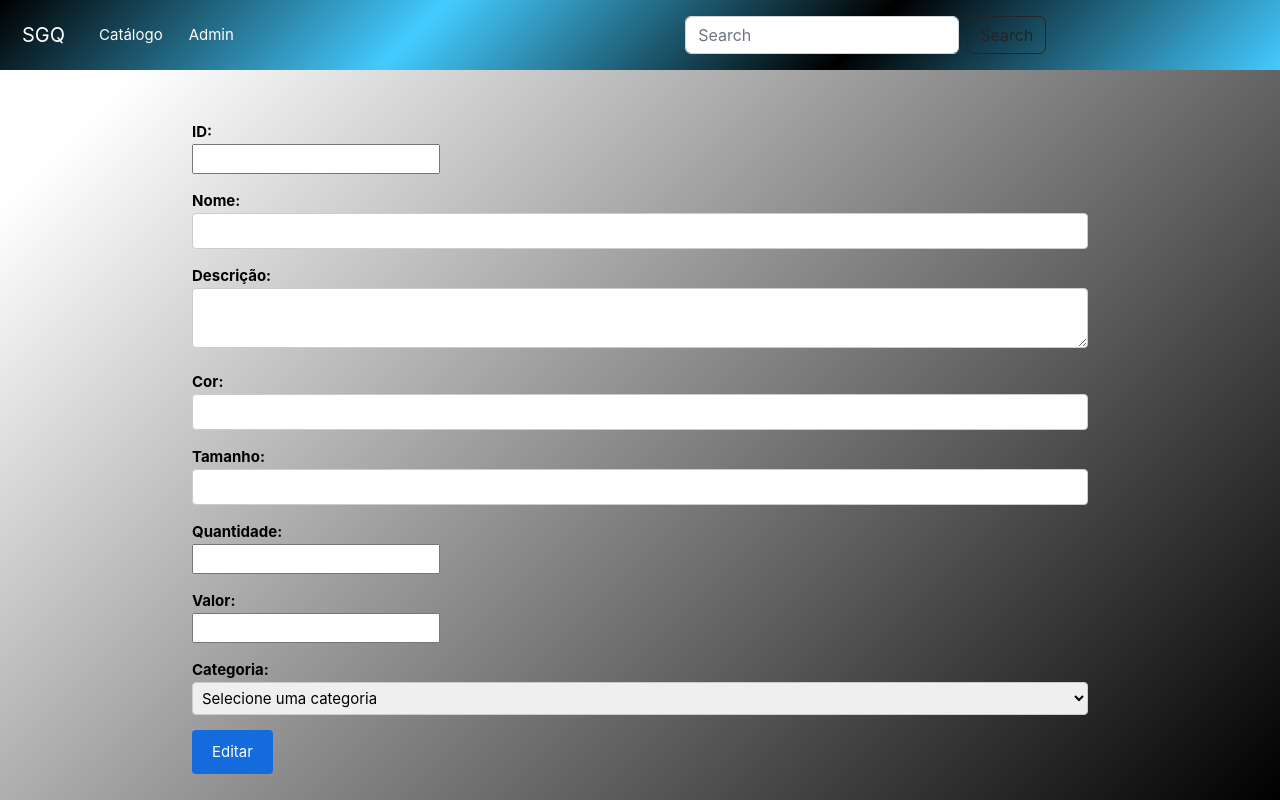
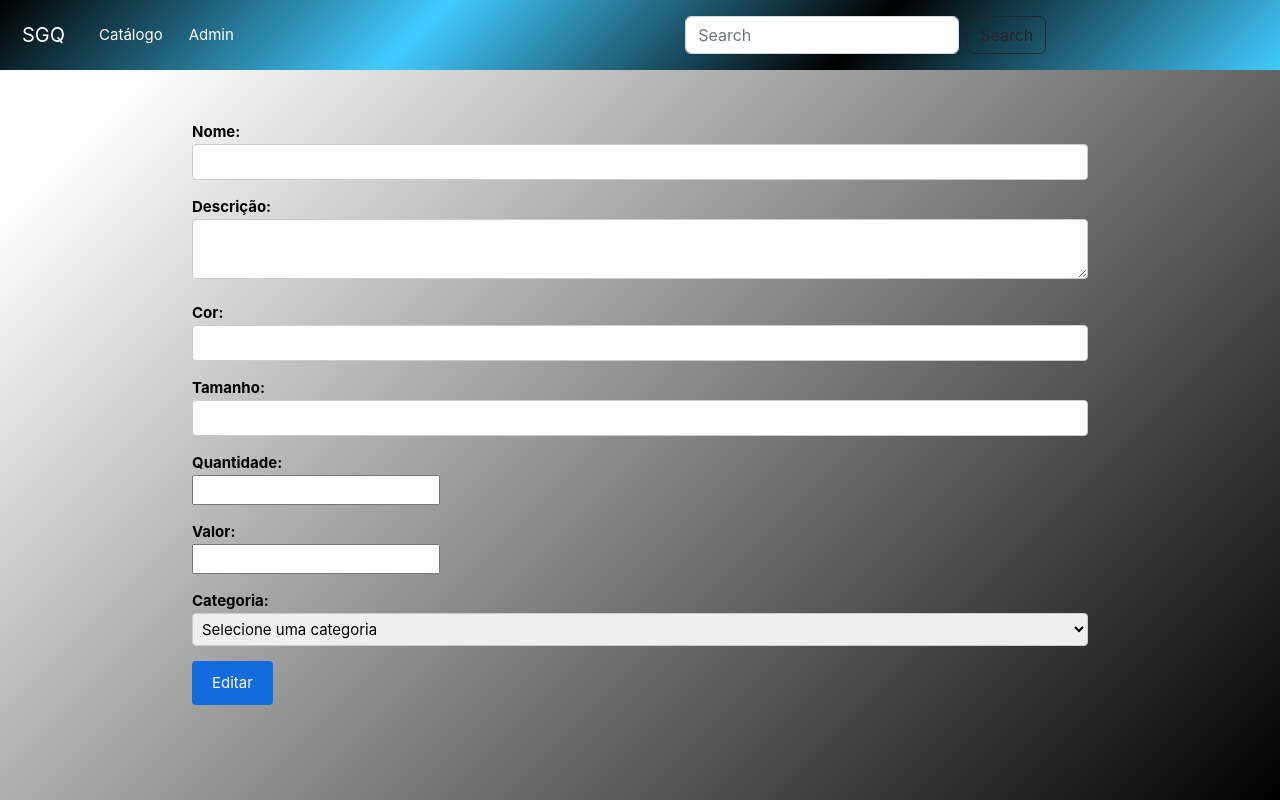
Before and after one commit to IgorAFrancozo/SGQ-Front, a Vue app: page /admin/editar/1 in a window 1280 px wide. Built offline with nearby package versions, Linux system fonts and the light colour scheme; no server answers.

Commit message:
remoção campo id

```diff
--- a/src/views/EditCadastro.vue
+++ b/src/views/EditCadastro.vue
@@ -1,10 +1,6 @@
 <template>
     <form v-on:submit="editarProduto">
-        <div class="product-form">
-            <label for="id">ID:</label>
-            <input type="number" id="id" name="id" required v-model="produto.id">
-        </div>
-        <div class="product-form">
+	        <div class="product-form">
             <label for="nome">Nome:</label>
             <input type="text" id="nome" name="nome" required v-model="produto.nome">
         </div>
```
